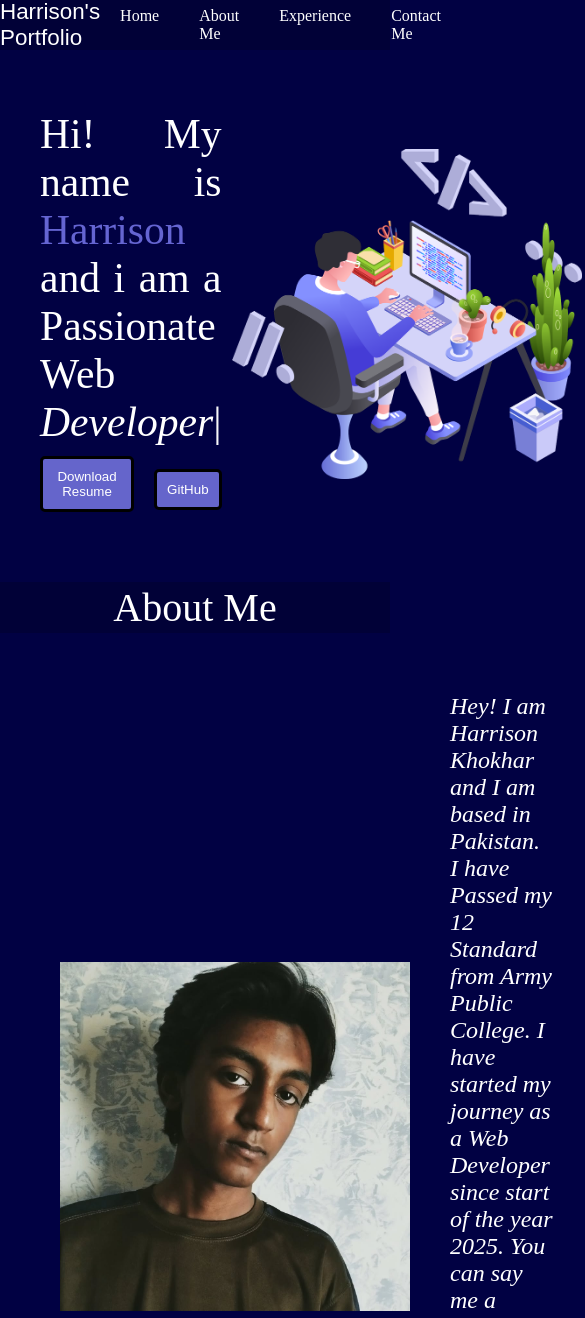
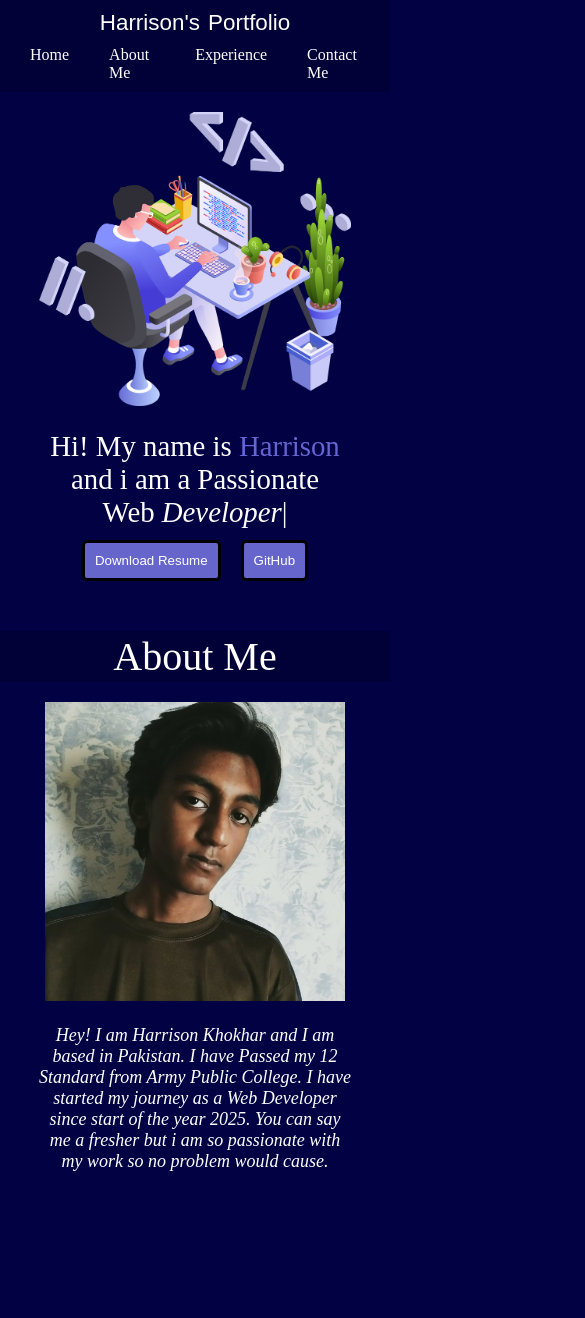
Before and after one commit to factoz234-png/HarrisonKhokhar-WebDeveloper, a plain HTML site: page index.html in a window 390 px wide. Shown: the top 1318 px of the page, 585 px wide, since content can reach past the window. After the commit the page ends 1192 px from the top, so only its background shows below. Drawn offline with nearby package versions, Linux system fonts and the light colour scheme.

Commit message:
Adjustment for Mobile Screen

```diff
--- a/style.css
+++ b/style.css
@@ -100,3 +100,58 @@ nav ul li a {
   font-style: italic;
   margin-left: 40px;
 }
+/* Mobile Responsive Adjustments */
+@media (max-width: 768px) {
+  /* Stack the navigation items */
+  nav {
+    flex-direction: column;
+    height: auto;
+    padding: 10px;
+  }
+
+  nav ul {
+    margin-top: 10px;
+  }
+
+  /* Stack main section vertically */
+  .main-section {
+    flex-direction: column-reverse; /* Puts text below the image for better flow */
+    text-align: center;
+    margin: 20px 0;
+  }
+
+  .left-section {
+    font-size: 1.8rem; /* Shrink text so it doesn't wrap awkwardly */
+    margin: 20px;
+    text-align: center;
+  }
+
+  .right-section img {
+    width: 80%; /* Let the image scale with the screen */
+    margin: 0 auto;
+  }
+
+  /* Adjust buttons for thumb-tapping */
+  .btns {
+    justify-content: center;
+  }
+
+  /* Stack About Me section */
+  .about-me-content {
+    flex-direction: column;
+    margin: 20px;
+  }
+
+  .about-me-image img {
+    width: 100%;
+    max-width: 300px;
+    margin-bottom: 20px;
+  }
+
+  .about-me-text {
+    width: 90%; /* Remove the fixed 400px */
+    margin-left: 0;
+    font-size: 18px;
+    text-align: center;
+  }
+}
```
Also changed, not shown: index.js (added).
